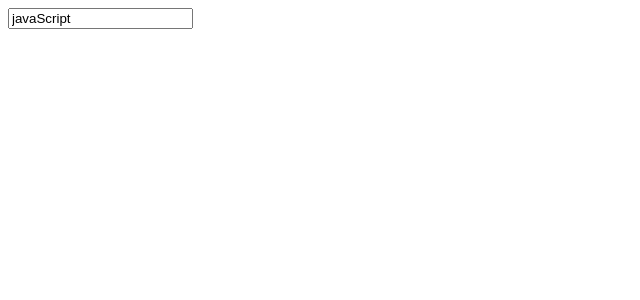
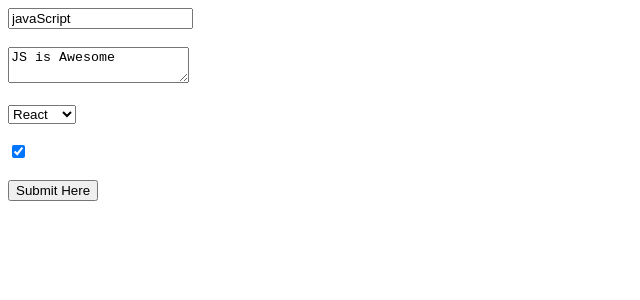
Before and after one commit to jansir17/Lets-React, a React (Create React App) app: page / in a window 1280 px wide. Shown: the top 300 px of the page, without its empty margins (0-640 px from the left). Built offline with nearby package versions, Linux system fonts and the light colour scheme.

Commit message:
total form submittion

```diff
--- a/src/component/Form.js
+++ b/src/component/Form.js
@@ -1,20 +1,69 @@
 import React from 'react';
 
 export default class Form extends React.Component{
-  state= {title: 'javaScript'};
+  state= {
+    title: 'javaScript',
+    textAreaValue:'JS is Awesome',
+    jsLibrary:'React',
+    isAwesome: true,
+  };
+
 
   handleChange=(e)=>{
-    console.log(e.target.value)
-    this.setState({
+    if(e.target.type==='text'){
+      console.log(e.target.value)
+          this.setState({
       title: e.target.value,
+    })}
+    else if(e.target.type==='textarea'){
+      console.log(e.target.value)
+          this.setState({
+      textAreaValue: e.target.value,
     })
+    }
+    else if(e.target.type==='select-one'){
+      console.log(e.target.value)
+          this.setState({
+      jsLibrary: e.target.value,
+    })
+    }
+    else if(e.target.type==='checkbox'){
+      console.log(e.target.value)
+          this.setState({
+      isAwesome: e.target.checked,
+    })
+    }
+    else {console.log('nothing here');}
   }
+
+  submitHandle= (e)=>{
+    e.preventDefault();
+    const {title, textAreaValue,jsLibrary,isAwesome}=this.state;
+    console.log(title, textAreaValue,jsLibrary,isAwesome);
+  }
+
   render(){
-    const {title}=this.state;
+    const {title, textAreaValue,jsLibrary,isAwesome}=this.state;
     return(
-      <div>
+      <form onSubmit={this.submitHandle}>
         <input placeholder='Enter Title' type='text' value={title} onChange={this.handleChange}/>
-      </div>
+        <br/>
+        <br/>
+        <textarea type="textarea" name="text" value={textAreaValue} onChange={this.handleChange}/>
+        <br/>
+        <br/>
+        <select type='select' value={jsLibrary} onChange={this.handleChange}>
+          <option value='React'>React</option>
+          <option value='Angular'>Angular</option>
+          <option value='Vue'>Vue</option>
+        </select>
+        <br/>
+        <br/>
+        <input type="checkbox" checked={isAwesome} onChange={this.handleChange}/>
+        <br/>
+        <br/>
+        <input type='submit' value="Submit Here"/>
+      </form>
     )
   }
 }
```
